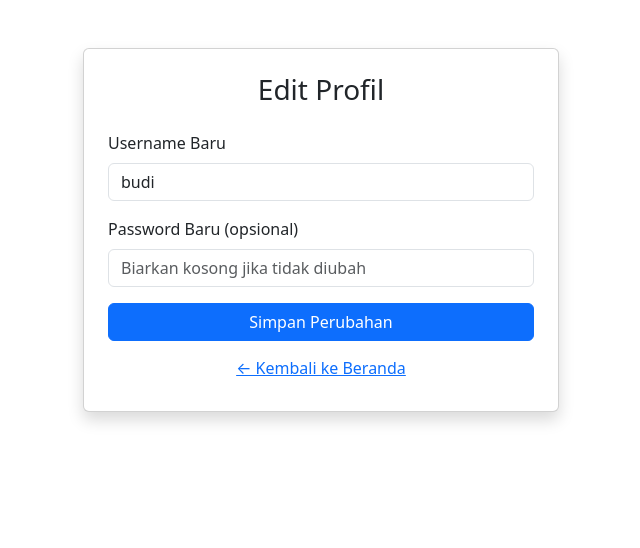
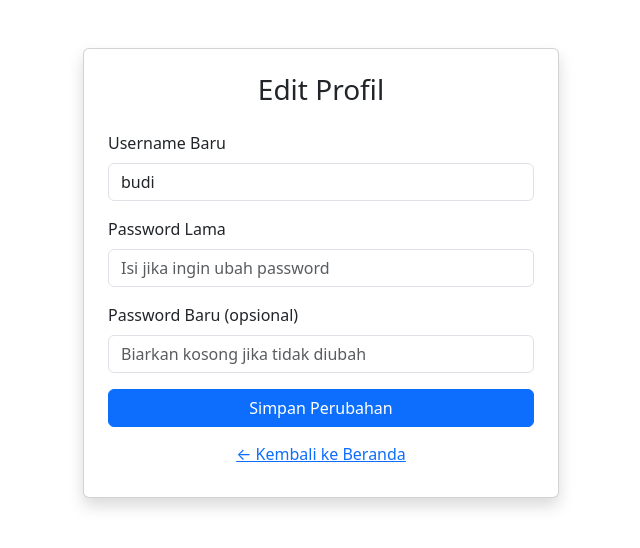
Before and after one commit to sultanfelicade/libtera, a PHP site: page /send-email/editprofil.php in a window 1280 px wide. Shown: the top 548 px of the page, without its empty margins (319-959 px from the left). Run offline with PHP 8.4, Linux system fonts and the light colour scheme; the visitor is signed in with stand-in values (Sample User, id 1); data comes from the database, SQL or seed files in the repository; both versions use the stored data as it was after the commit.

Commit message:
nambahoassword

```diff
--- a/editprofil.php
+++ b/editprofil.php
@@ -26,7 +26,8 @@ $data = $result->fetch_assoc();
 // Handle POST
 if ($_SERVER['REQUEST_METHOD'] === 'POST') {
     $username = trim($_POST['username']);
-    $password = $_POST['password'];
+    $passwordBaru = $_POST['password'];
+    $passwordLama = $_POST['old_password'];
 
     // Validasi username
     if (strlen($username) < 4) {
@@ -35,7 +36,7 @@ if ($_SERVER['REQUEST_METHOD'] === 'POST') {
         exit();
     }
 
-    // Cek apakah username sudah digunakan oleh orang lain
+    // Cek apakah username sudah digunakan oleh pengguna lain
     $cekUsername = $connect->prepare("SELECT id_siswa FROM siswa WHERE username = ? AND id_siswa != ?");
     $cekUsername->bind_param("si", $username, $id_siswa);
     $cekUsername->execute();
@@ -47,30 +48,55 @@ if ($_SERVER['REQUEST_METHOD'] === 'POST') {
         exit();
     }
 
-    // Update
-    if (!empty($password)) {
-        if (strlen($password) < 6) {
-            $_SESSION['error'] = "Password minimal 6 karakter.";
+    // Ambil password lama dari database
+    $ambil = $connect->prepare("SELECT password FROM siswa WHERE id_siswa = ?");
+    $ambil->bind_param("i", $id_siswa);
+    $ambil->execute();
+    $ambil->bind_result($passwordLamaHash);
+    $ambil->fetch();
+    $ambil->close();
+
+    // Proses update
+    if (!empty($passwordBaru)) {
+        // Wajib isi password lama
+        if (empty($passwordLama)) {
+            $_SESSION['error'] = "Masukkan password lama untuk mengubah password.";
             header("Location: editprofil.php");
             exit();
         }
-        $password_hash = password_hash($password, PASSWORD_DEFAULT);
+
+        // Verifikasi password lama
+        if (!password_verify($passwordLama, $passwordLamaHash)) {
+            $_SESSION['error'] = "Password lama salah.";
+            header("Location: editprofil.php");
+            exit();
+        }
+
+        // Validasi password baru
+        if (strlen($passwordBaru) < 6) {
+            $_SESSION['error'] = "Password baru minimal 6 karakter.";
+            header("Location: editprofil.php");
+            exit();
+        }
+
+        $passwordHashBaru = password_hash($passwordBaru, PASSWORD_DEFAULT);
         $update = $connect->prepare("UPDATE siswa SET username = ?, password = ? WHERE id_siswa = ?");
-        $update->bind_param("ssi", $username, $password_hash, $id_siswa);
+        $update->bind_param("ssi", $username, $passwordHashBaru, $id_siswa);
     } else {
+        // Hanya ubah username
         $update = $connect->prepare("UPDATE siswa SET username = ? WHERE id_siswa = ?");
         $update->bind_param("si", $username, $id_siswa);
     }
 
+    // Eksekusi
     if ($update->execute()) {
         $_SESSION['success'] = "Profil berhasil diperbarui!";
-        header("Location: editprofil.php");
-        exit();
     } else {
         $_SESSION['error'] = "Gagal memperbarui profil.";
-        header("Location: editprofil.php");
-        exit();
     }
+
+    header("Location: editprofil.php");
+    exit();
 }
 ?>
 
@@ -107,6 +133,11 @@ if ($_SERVER['REQUEST_METHOD'] === 'POST') {
       </div>
 
       <div class="mb-3">
+        <label for="old_password" class="form-label">Password Lama</label>
+        <input type="password" name="old_password" id="old_password" class="form-control" placeholder="Isi jika ingin ubah password">
+      </div>
+
+      <div class="mb-3">
         <label for="password" class="form-label">Password Baru (opsional)</label>
         <input type="password" name="password" id="password" class="form-control" placeholder="Biarkan kosong jika tidak diubah">
       </div>
--- a/login.php
+++ b/login.php
@@ -53,7 +53,7 @@
 
 <!-- Tombol HALAMAN DEPAN di luar card -->
 <div class="text-center mt-3">
-  <a href="index.html" class="btn btn-outline-secondary btn-sm">HALAMAN DEPAN</a>
+  <a href="index.html" class="btn btn-outline-primary btn-sm">HALAMAN DEPAN</a>
 </div>
 <!-- Tambahan: tombol kembali ke dashboard -->
 <script>
```
Also changed, not shown: libtera.sql (+4 -3 lines), uploads/books/1749693818_Biru Langit Novel Book Cover.png (added), uploads/books/1749693894_Biru Langit Novel Book Cover.png (added), uploads/books/1749693986_Biru Langit Novel Book Cover.png (added), 2 other files.
